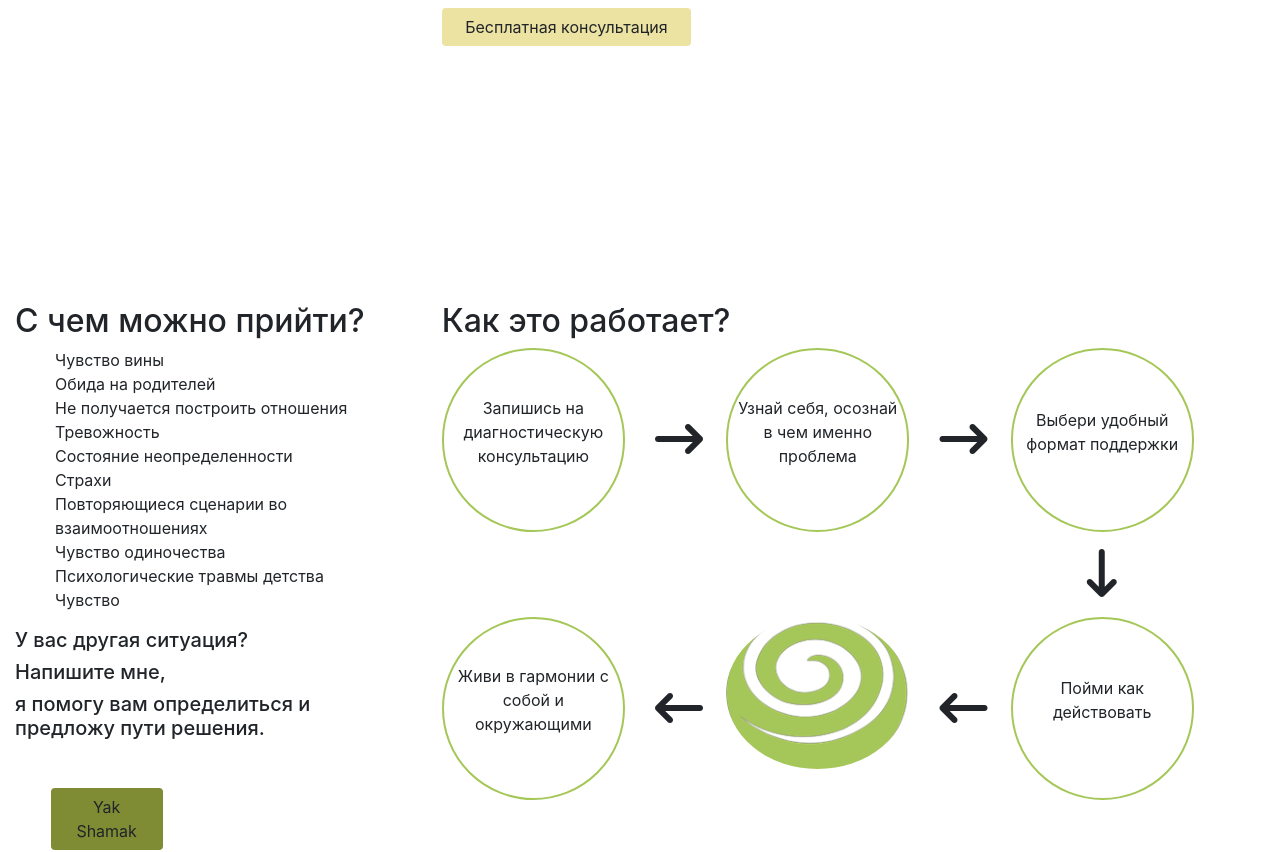
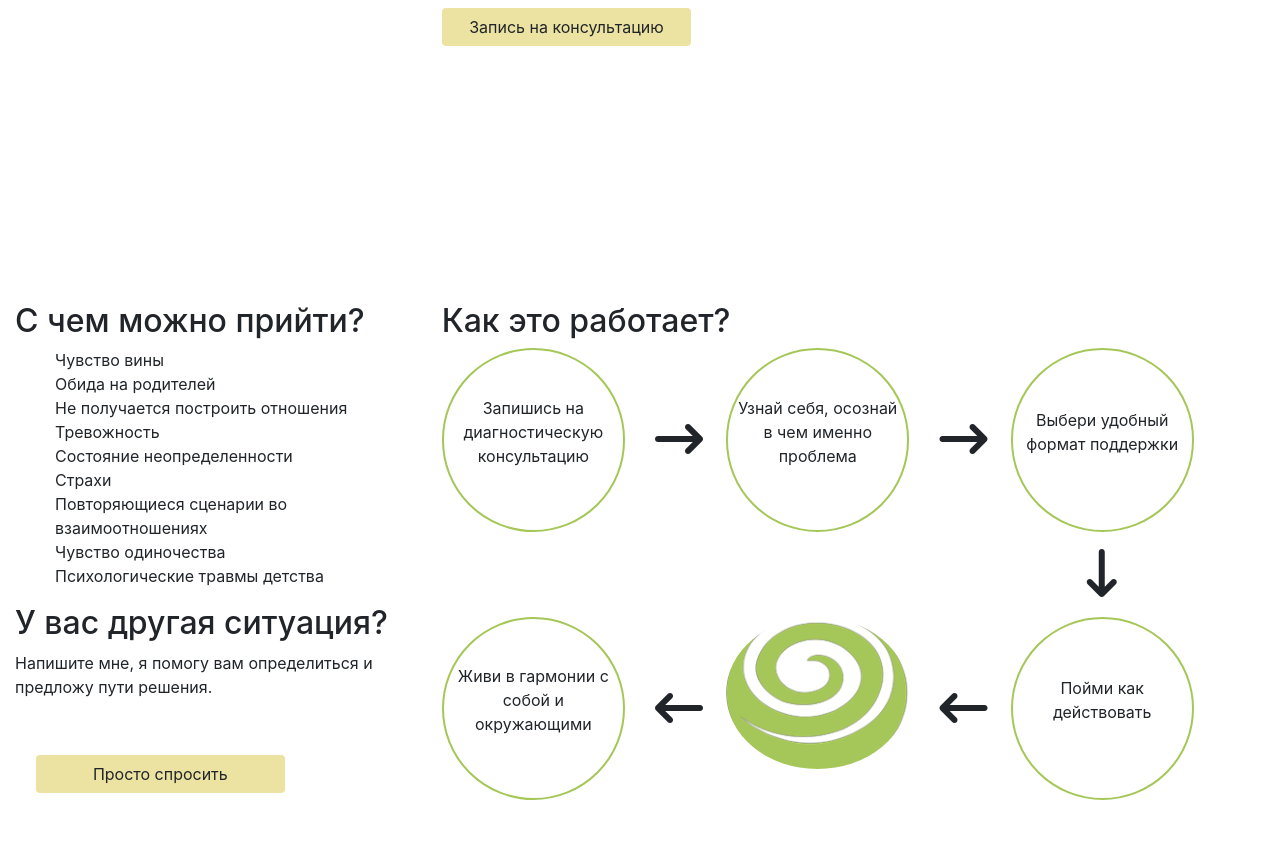
Before and after one commit to daithioc95/Metanoia, a plain HTML site: page index.html in a window 1280 px wide. Shown: the part 1734-2586 px from the top of the page. Drawn offline with nearby package versions, Linux system fonts and the light colour scheme.

Commit message:
Update sign up button text and style

```diff
--- a/Assets/css/style.css
+++ b/Assets/css/style.css
@@ -239,12 +239,13 @@ footer {
 }
 
 .btn-product {
-	background: #7f8c33;
+	background-color: #ece3a2;
+	width: 249.55px;
 	margin-top: 40px;
 }
 
 .btn-product:hover {
-	background: #ece3a2;
+	background-color: #a5c658;
 }
 
 .row-center-btn {
--- a/index.html
+++ b/index.html
@@ -1,5 +1,10 @@
 <!DOCTYPE html>
 <html lang="en">
+
+<!-- change button to Запись на консультацию
+try get bottom of buttons inline with text
+implement the font
+ -->
 
 <head>
     <meta charset="UTF-8" />
@@ -231,7 +236,7 @@
                     <div class="row">
                         <div class="col-1">
                             <a href="#contact">
-                                <button type="button" class="btn btn-contact">Бесплатная консультация</button>
+                                <button type="button" class="btn btn-contact">Запись на консультацию</button>
                             </a>
                         </div>
                     </div>
@@ -260,16 +265,14 @@
                         <li>Повторяющиеся сценарии во взаимоотношениях</li>
                         <li>Чувство одиночества</li>
                         <li>Психологические травмы детства</li>
-                        <li>Чувство</li>
                     </ul>
-                    <h5>У вас другая ситуация?</h5>
-                    <h5>Напишите мне,</h5>
-                    <h5>я помогу вам определиться и предложу пути решения.</h5>
+                    <h2>У вас другая ситуация?</h2>
+                    <p>Напишите мне, я помогу вам определиться и предложу пути решения.</p>
                     <div class="row">
                         <div class="col-1"></div>
-                        <div class="col-4">
+                        <div class="col-">
                             <a target="_blank" href="https://t.me/KristinaKuti">
-                                <button type="button" class="btn btn-product">Yak Shamak</button>
+                                <button type="button" class="btn btn-product">Просто спросить</button>
                             </a>
                         </div>
                     </div>
@@ -398,7 +401,7 @@
 
 
                 <div class="row bottom-pricing-row">
-                    <div class="col-10 info-text">
+                    <div class="col-8 info-text">
                         <ul>
                             <li>*Длительность консультации 50 мин.</li>
                             <li>**Как правило, я встречаюсь с клиентами раз в неделю, но мы сможем подобрать
@@ -411,7 +414,7 @@
                     </div>
                     <div class="col-2 justify-content-center d-flex">
                         <a target="_blank" href="https://t.me/KristinaKuti">
-                            <button type="button" class="btn btn-lg btn-pricing">Записаться</button>
+                            <button type="button" class="btn btn-lg btn-pricing">Запись на консультацию</button>
                         </a>
                     </div>
                 </div>
@@ -499,7 +502,7 @@
                 </div>
                 <div class="col-2"></div>
                 <div class="col-2">
-                    <button type="button" class="btn present-btn">Отправить</button>
+                    <p class="present-btn">Забрать подарок</p>
                     <!-- <h3 id="gift-text">Забрать подарок</h3> -->
                     <img id="gift-image" src="Assets\images\gift2.png" alt="">
                 </div>
```
